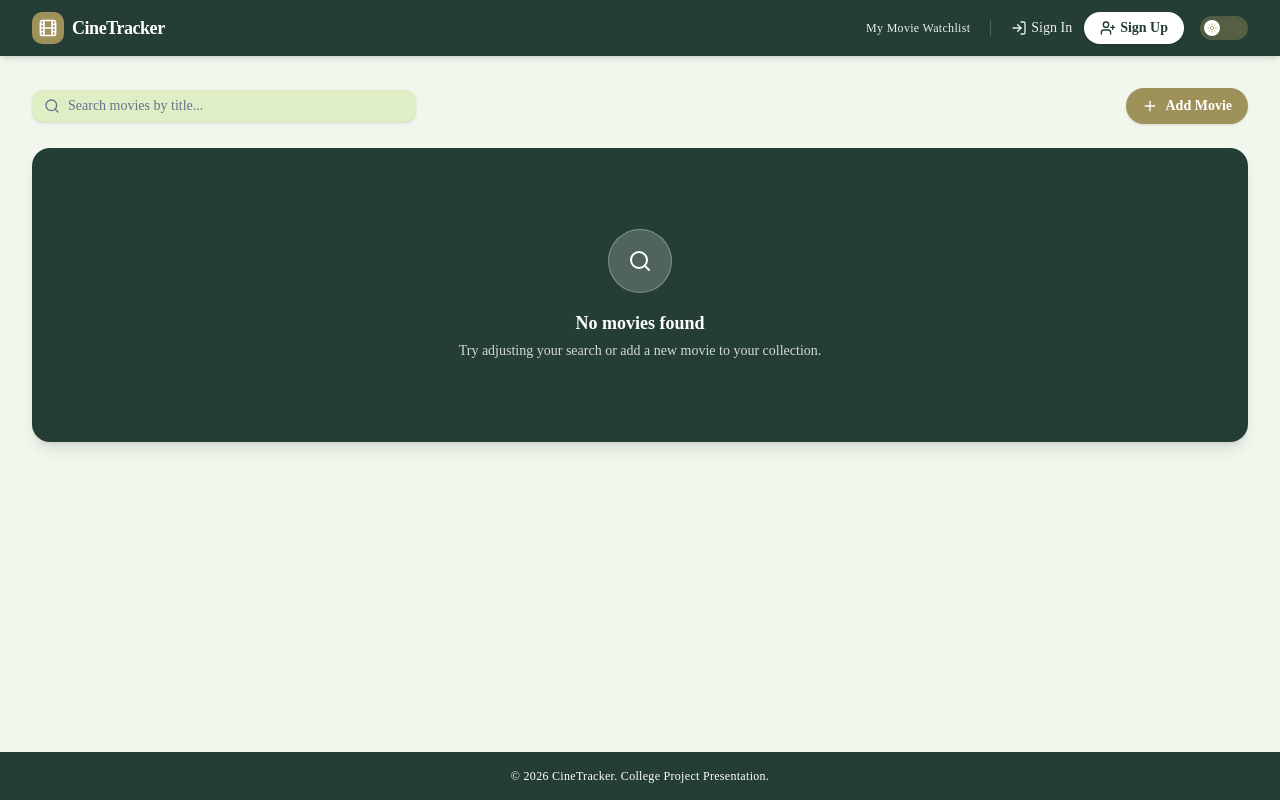
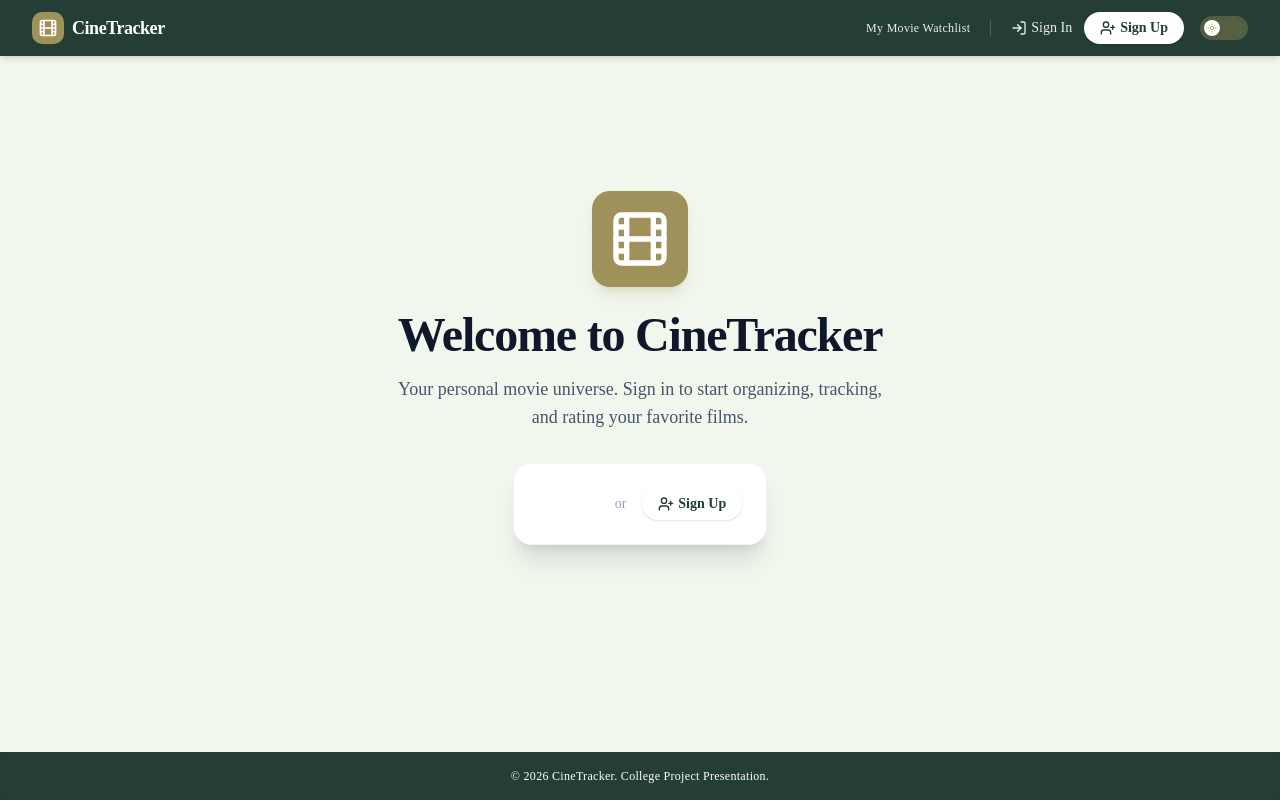
Before and after one commit to karthikn-BCA/project-movie-review, a Next.js app: page / in a window 1280 px wide. Built offline with nearby package versions, Linux system fonts and the light colour scheme.

Commit message:
Fix Theme toggle mismatch and add splash screen

```diff
--- a/src/app/page.js
+++ b/src/app/page.js
@@ -3,13 +3,38 @@
 import { useState, useEffect } from "react";
 import MovieCard from "@/components/MovieCard";
 import MovieModal from "@/components/MovieModal";
-import { Search } from "lucide-react";
+import { Search, Film } from "lucide-react";
 import { Input } from "@/components/ui/input";
+import { useAuth } from "@/components/AuthProvider";
+import { SignInModal, SignUpModal } from "@/components/AuthModals";
 
 export default function Home() {
+  const { user } = useAuth();
   const [movies, setMovies] = useState([]);
   const [searchQuery, setSearchQuery] = useState("");
   const [loading, setLoading] = useState(true);
+
+  // If there's no logged-in user, show the landing screen
+  if (user === null) {
+    return (
+      <div className="flex flex-col items-center justify-center min-h-[70vh] text-center px-4 animate-in fade-in zoom-in duration-500">
+        <div className="bg-[#9F915A] p-4 rounded-2xl mb-6 shadow-lg shadow-[#9F915A]/20">
+          <Film className="w-16 h-16 text-white" />
+        </div>
+        <h1 className="text-4xl md:text-5xl font-black text-slate-900 dark:text-white mb-4 tracking-tight">
+          Welcome to CineTracker
+        </h1>
+        <p className="text-lg text-slate-600 dark:text-slate-400 max-w-lg mb-8">
+          Your personal movie universe. Sign in to start organizing, tracking, and rating your favorite films.
+        </p>
+        <div className="flex flex-col sm:flex-row items-center gap-4 bg-white dark:bg-slate-900 p-6 rounded-2xl shadow-xl border border-slate-100 dark:border-slate-800">
+          <SignInModal />
+          <span className="text-sm text-slate-400 font-medium">or</span>
+          <SignUpModal />
+        </div>
+      </div>
+    );
+  }
 
   // READ: Fetch the list of movies
   const fetchMovies = () => {
--- a/src/components/ThemeToggle.jsx
+++ b/src/components/ThemeToggle.jsx
@@ -5,7 +5,7 @@ import { Moon, Sun } from "lucide-react";
 import { useTheme } from "next-themes";
 
 export function ThemeToggle() {
-  const { theme, setTheme } = useTheme();
+  const { theme, setTheme, resolvedTheme } = useTheme();
 
   // To avoid hydration mismatch, only render after mount
   const [mounted, setMounted] = React.useState(false);
@@ -15,7 +15,7 @@ export function ThemeToggle() {
     return <div className="w-12 h-6 bg-[#9F915A]/20 rounded-full" />; // Skeleton
   }
 
-  const isDark = theme === "dark";
+  const isDark = resolvedTheme === "dark";
 
   return (
     <button
```
